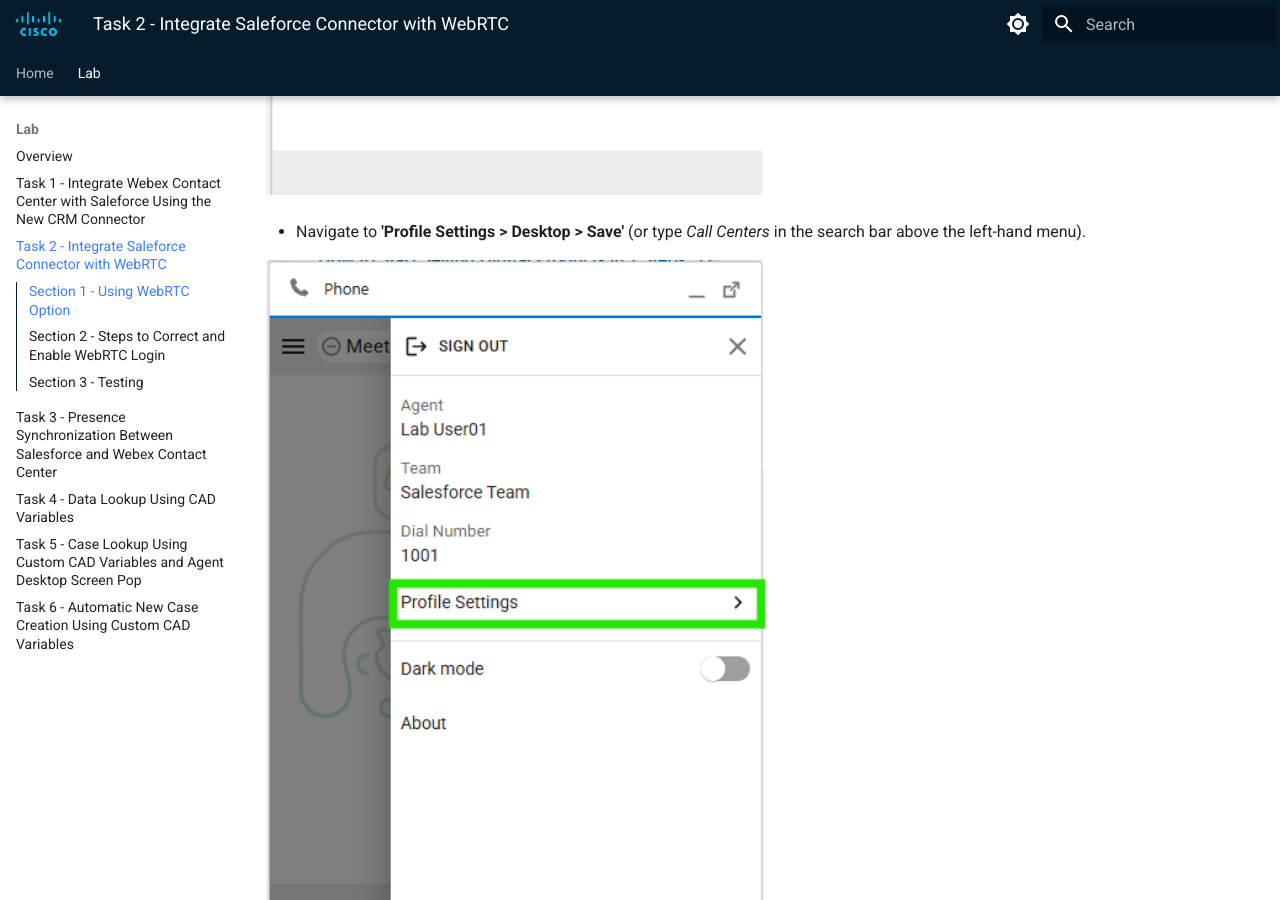
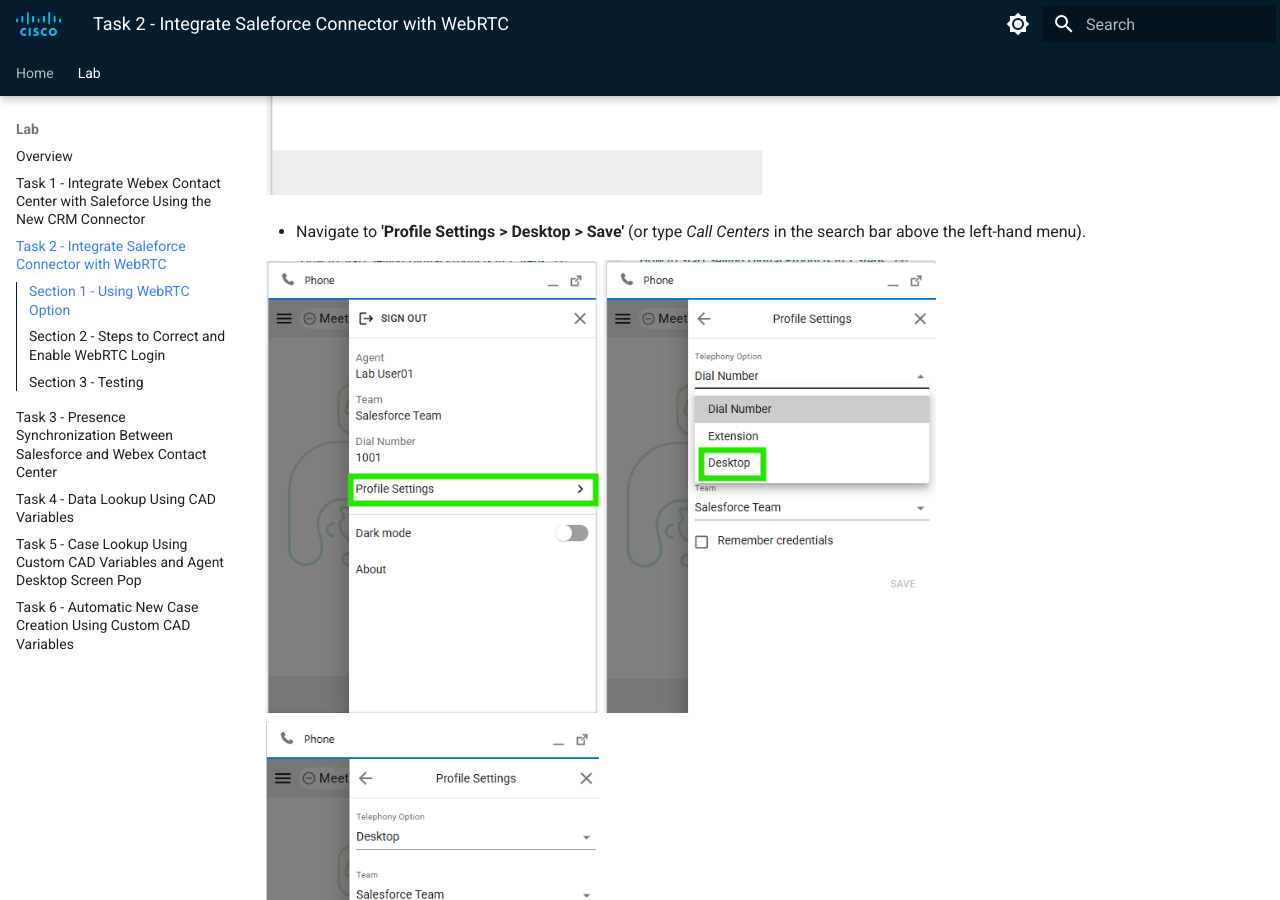
Before and after one commit to WebexCC-SA/LAB-2308, an MkDocs documentation site: the page built from docs/task2.md, in a window 1280 px wide and 900 px high, scrolled down 1438 px. Built offline with MkDocs 1.6.1 and Material for MkDocs 9.7.7, drawn with Linux system fonts in a browser that asks for light colours.

Commit message:
Update task2.md

```diff
--- a/docs/task2.md
+++ b/docs/task2.md
@@ -30,11 +30,9 @@
 
 - Navigate to **'Profile Settings > Desktop > Save'** (or type _Call Centers_ in the search bar above the left-hand menu).
 
-![Nav](./assets/task2/2.png){ width="500" }
-
-![Nav](./assets/task2/3.png){ width="500" }
-
-![Nav](./assets/task2/4.png){ width="500" }
+![Nav](./assets/task2/2.png){ width="333" }
+![Nav](./assets/task2/3.png){ width="333" }
+![Nav](./assets/task2/4.png){ width="333" }
 
 - Once the Save button is hit, the error message pops up "WebRTC domain is not configured"
 
```
